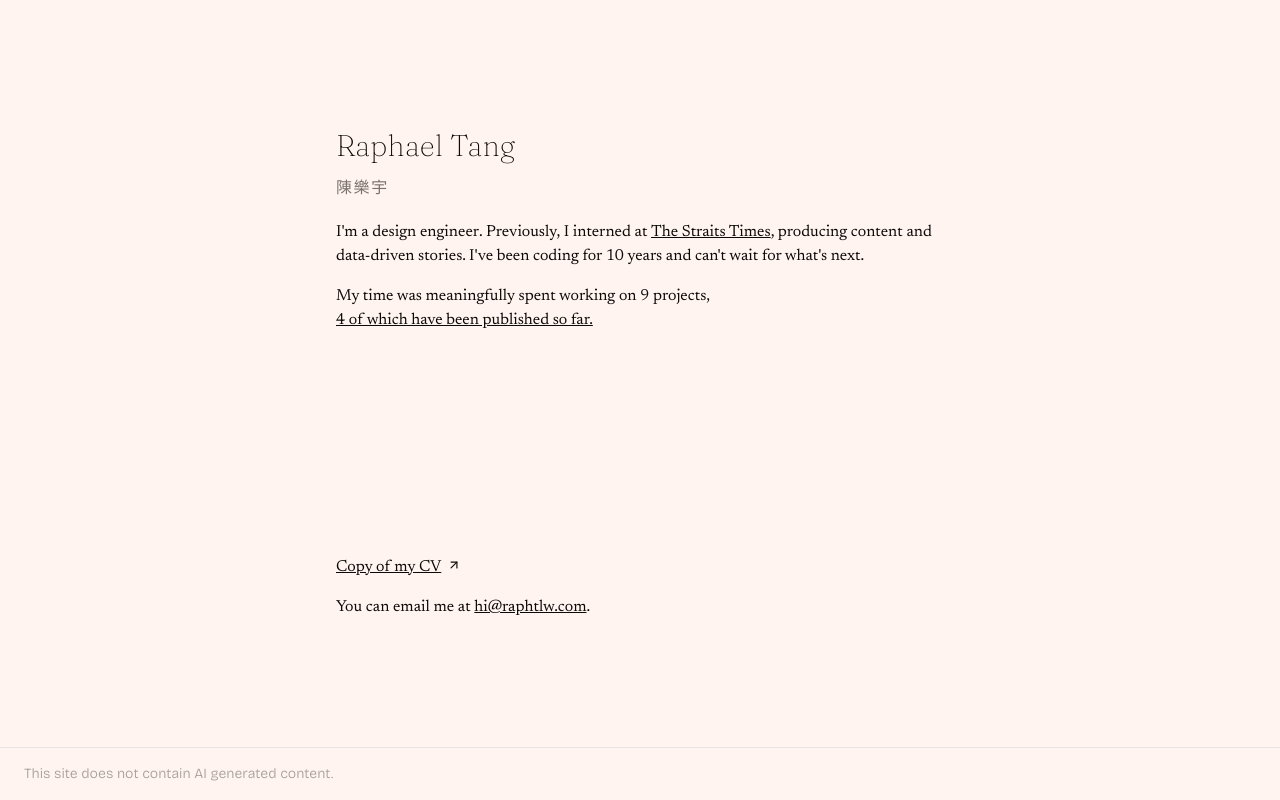
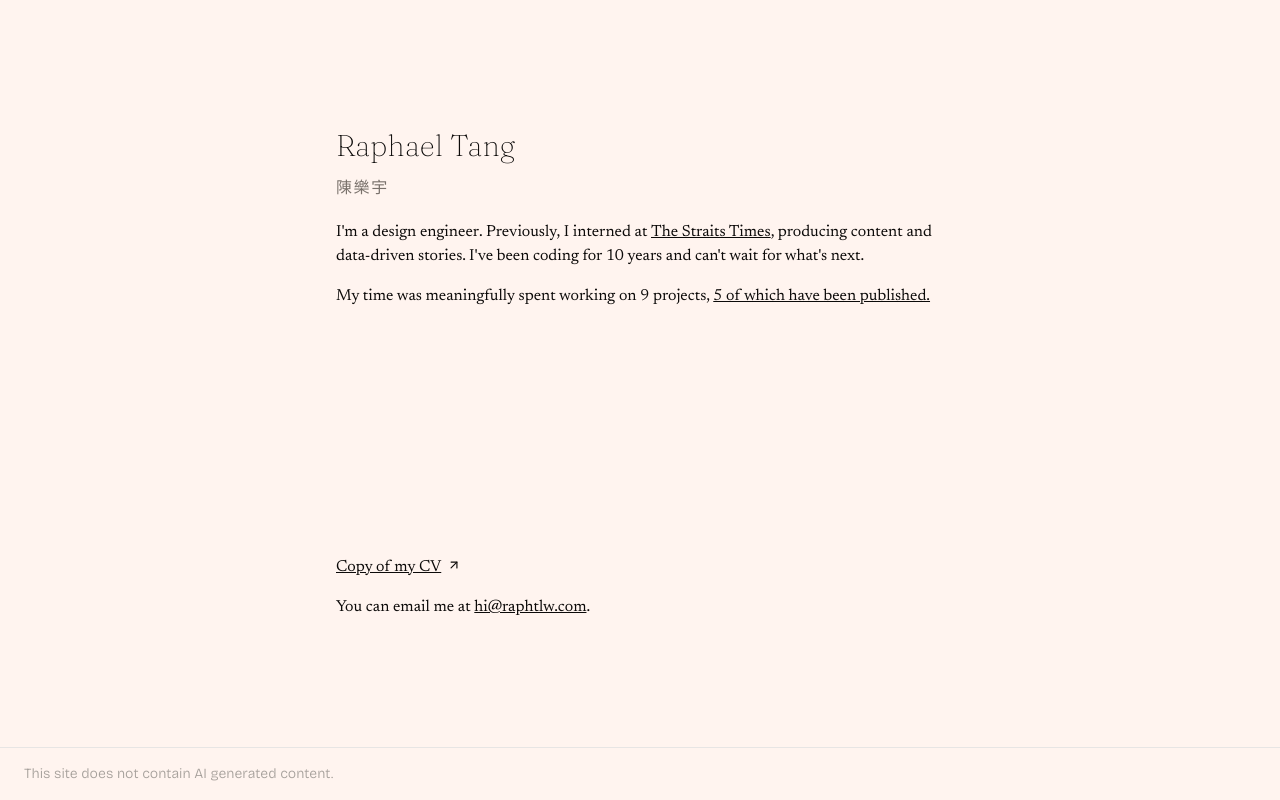
Before and after one commit to raphtlw/raphtlw.com, a Next.js app: page / in a window 1280 px wide. Built offline with nearby package versions, Linux system fonts and the light colour scheme; a web font is replaced by a local one.

Commit message:
feat: make text easier to read on light mode

```diff
--- a/app/layout.tsx
+++ b/app/layout.tsx
@@ -48,7 +48,7 @@ const newsreader = Newsreader({
 
 export const metadata: Metadata = {
   title: "raphael's space",
-  description: "Raphael Tang | Digital Native",
+  description: "Raphael Tang",
 };
 
 export default function RootLayout({ children }: LayoutProps<"/">) {
--- a/app/page.tsx
+++ b/app/page.tsx
@@ -88,7 +88,7 @@ export default function Home() {
             <p>
               My time was meaningfully spent working on 9 projects,{" "}
               <LinkButton className="underline" href="/portfolio">
-                4 of which have been published so far.
+                5 of which have been published.
               </LinkButton>
             </p>
 
--- a/app/portfolio/page.tsx
+++ b/app/portfolio/page.tsx
@@ -20,7 +20,7 @@ export default function Portfolio() {
               />
               <p className="text-lg font-normal">{item.title}</p>
               <p>{item.description}</p>
-              <div className="flex flex-row justify-between text-neutral-300">
+              <div className="flex flex-row justify-between text-neutral-600 dark:text-neutral-300">
                 <p className="flex flex-row gap-2 flex-wrap">
                   {item.topics.map((topic, index) => (
                     <Fragment key={index}>
@@ -37,7 +37,7 @@ export default function Portfolio() {
             </Link>
 
             {index < works.length - 1 && (
-              <div className="h-[0.9px] w-full bg-stone-700" />
+              <div className="h-[0.9px] w-full bg-stone-400 dark:bg-stone-700" />
             )}
           </div>
         ))}
```
Also changed, not shown: package.json (+16 -16 lines), 1 other file (tests, documents, lock files or other folders).
